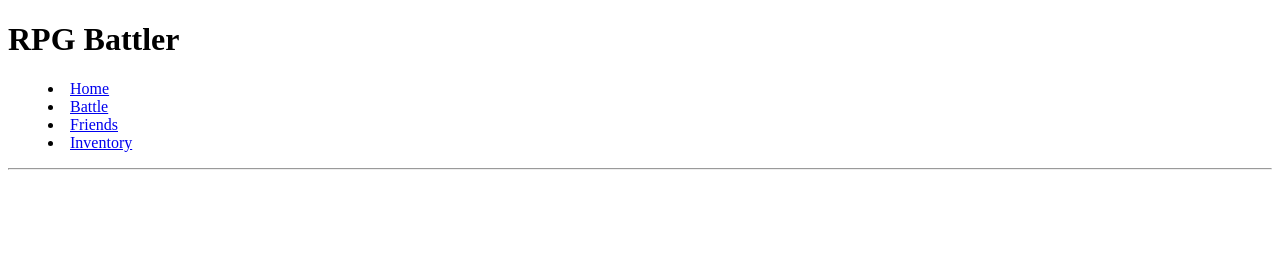
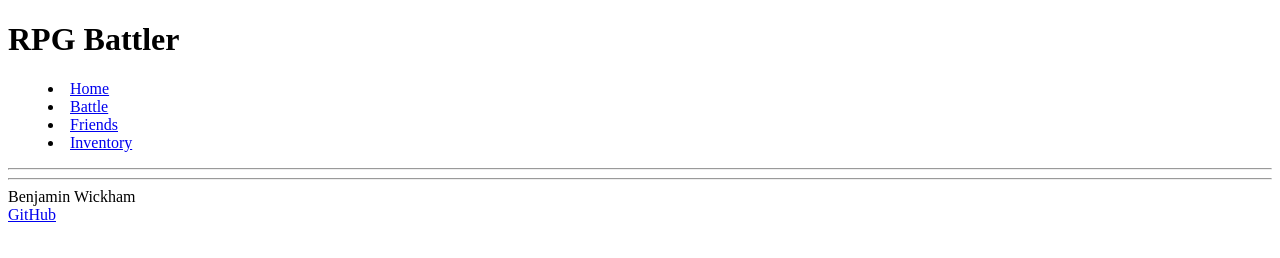
Before and after one commit to benhamin36/startup, a plain HTML site: page battle.html in a window 1280 px wide. Drawn offline with Linux system fonts and the light colour scheme.

Commit message:
Add footer to all pages

```diff
--- a/battle.html
+++ b/battle.html
@@ -27,6 +27,11 @@
     </header>
 
 
-
+    <footer>
+        <hr />
+        <span class="text-reset">Benjamin Wickham</span>
+        <br />
+        <a href="https://github.com/benhamin36/startup.git">GitHub</a>
+      </footer>
 </body>
 </html>
```
Also changed, not shown: friends.html (+6 -1 lines), inventory.html (+6 -1 lines).
